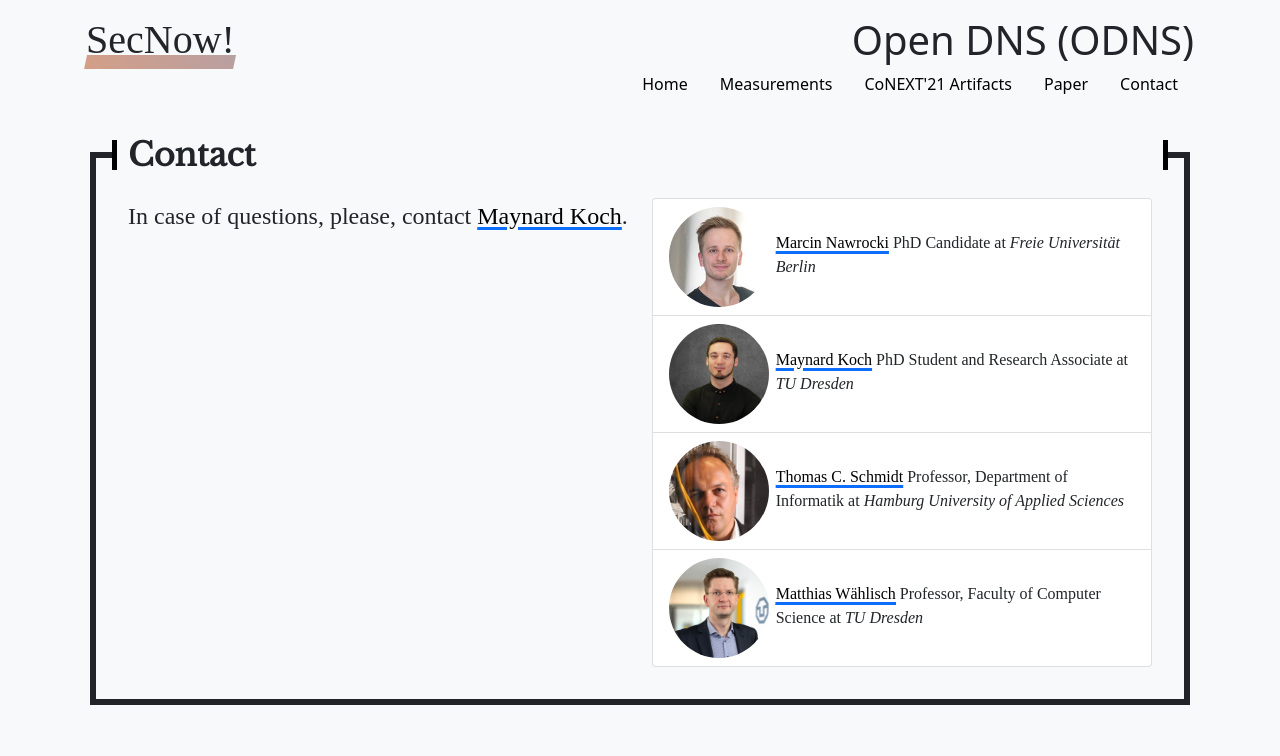
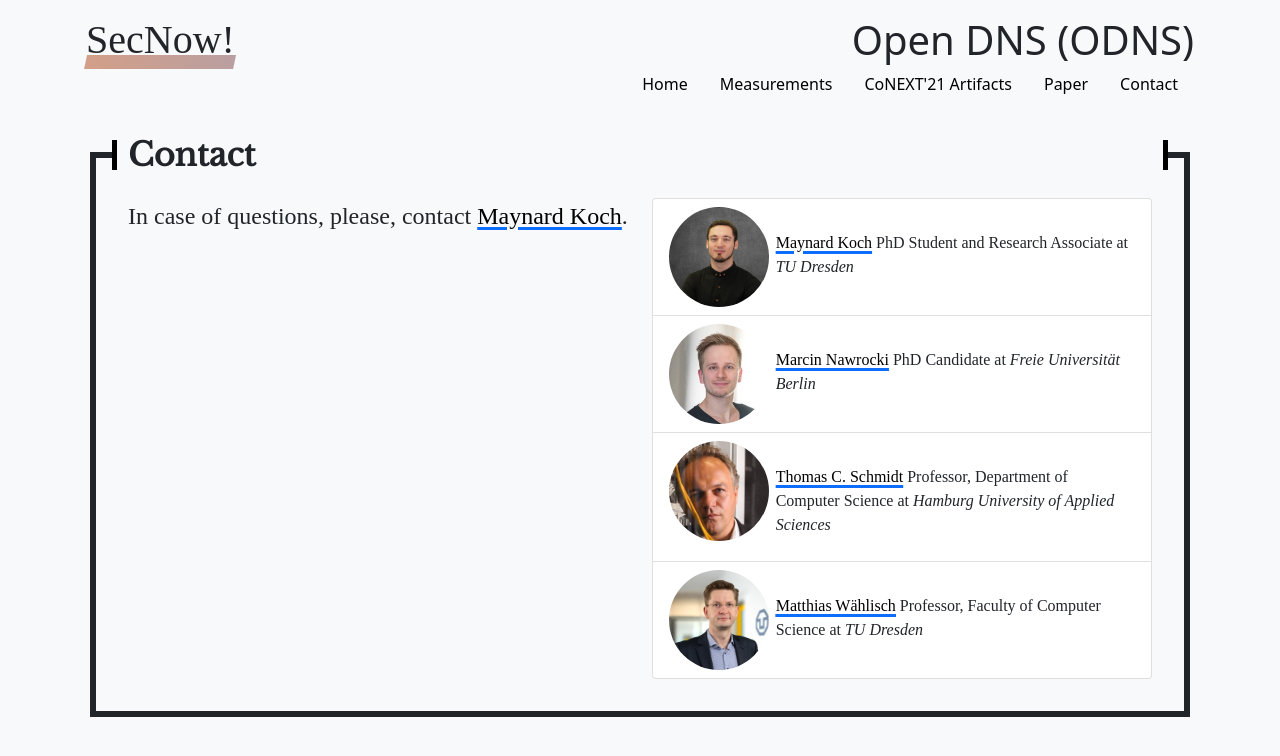
Before and after one commit to netd-tud/odns.secnow.net, a Jekyll site: the page built from contact.md, in a window 1280 px wide. Shown: the top 756 px of the page. Built offline with Jekyll 4.4.1, drawn with Linux system fonts in a browser that asks for light colours; some web fonts are replaced.

Commit message:
move point of contact up; fix translation

```diff
--- a/contact.md
+++ b/contact.md
@@ -14,6 +14,12 @@ title:  "About"
                         <div class="col-sm-12">
                             <ul class="list-group">
                                 <li class="list-group-item head">
+                                    <div class="head-img mk rounded-circle float-start"></div>
+                                    <p class="mt-4"> <a href="https://netd.cs.tu-dresden.de/about/team/koch">Maynard Koch</a>
+                                        PhD Student and Research Associate at <em>TU Dresden</em>
+                                    </p>
+                                </li>
+                                <li class="list-group-item head">
                                     <div class="head-img mn rounded-circle float-start"></div>
                                     <p class="mt-4"><a
                                             href="https://www.nawrocki.berlin/">Marcin Nawrocki</a>
@@ -21,17 +27,11 @@ title:  "About"
                                     </p>
                                 </li>
                                 <li class="list-group-item head">
-                                    <div class="head-img mk rounded-circle float-start"></div>
-                                    <p class="mt-4"> <a href="https://netd.cs.tu-dresden.de/about/team/koch">Maynard Koch</a>
-                                        PhD Student and Research Associate at <em>TU Dresden</em>
-                                    </p>
-                                </li>
-                                <li class="list-group-item head">
                                     <div class="head-img tcs rounded-circle float-start"></div>
                                     <p class="mt-4">
                                         <a href="https://users.informatik.haw-hamburg.de/~schmidt/">Thomas C.
                                             Schmidt</a>
-                                        Professor, Department of Informatik at <em>Hamburg
+                                        Professor, Department of Computer Science at <em>Hamburg
                                             University of Applied Sciences</em>
                                     </p>
                                 </li>
```
